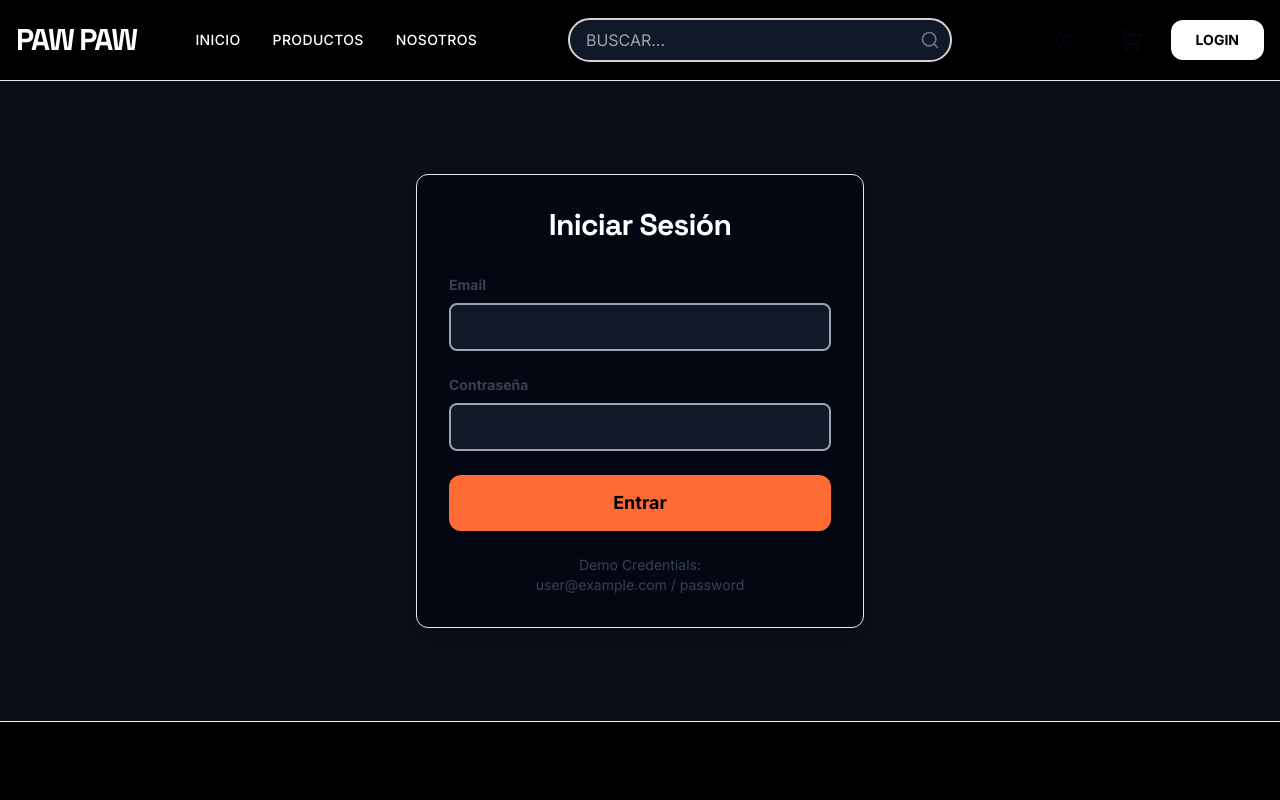
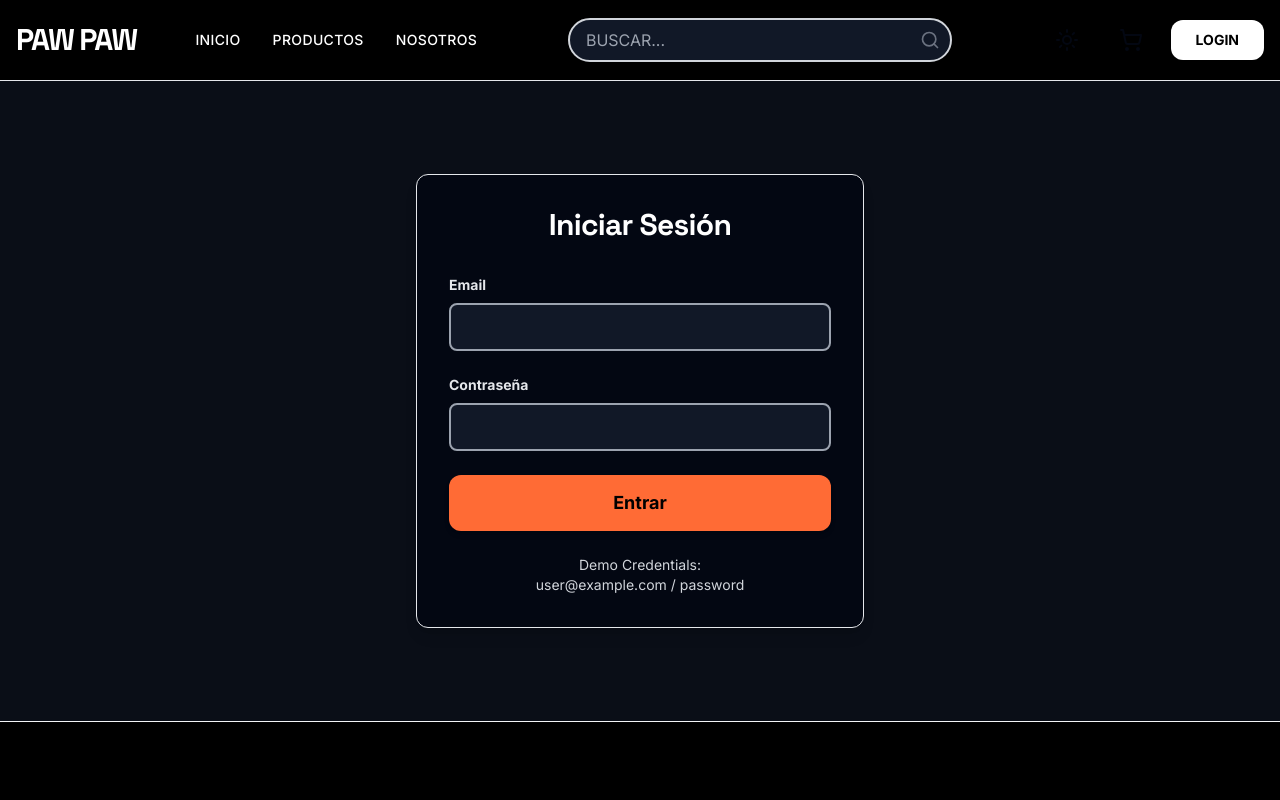
Before and after one commit to nhadadn/PawPaw, a React (Vite) app in the folder frontend/: page /login in a window 1280 px wide. Shown: the top 800 px of the page. Built offline with nearby package versions, Linux system fonts and the light colour scheme; no server answers.

Commit message:
fix: resolve remaining color contrast violations in dark mode

```diff
--- a/frontend/src/components/ui/Input.tsx
+++ b/frontend/src/components/ui/Input.tsx
@@ -17,7 +17,7 @@ const Input = React.forwardRef<HTMLInputElement, InputProps>(
         {label && (
           <label
             htmlFor={inputId}
-            className="text-sm font-bold text-neutral-700 dark:text-neutral-300 block"
+            className="text-sm font-bold text-neutral-700 dark:text-neutral-800 block"
           >
             {label}
           </label>
--- a/frontend/src/pages/Home.tsx
+++ b/frontend/src/pages/Home.tsx
@@ -98,7 +98,7 @@ export function Home() {
                 className={buttonVariants({
                   size: 'xl',
                   className:
-                    'w-full sm:w-auto min-w-[200px] text-lg font-bold bg-accent hover:bg-accent-hover text-white border-none shadow-lg shadow-accent/20',
+                    'w-full sm:w-auto min-w-[200px] text-lg font-bold bg-accent hover:bg-accent-hover text-white dark:text-white border-none shadow-lg shadow-accent/20',
                 })}
               >
                 Ver Colección
--- a/frontend/src/pages/Login.tsx
+++ b/frontend/src/pages/Login.tsx
@@ -56,7 +56,7 @@ export function Login() {
             Entrar
           </Button>
 
-          <div className="text-center text-sm text-neutral-800 dark:text-neutral-300">
+          <div className="text-center text-sm text-neutral-800 dark:text-neutral-700">
             <p>Demo Credentials:</p>
             <p>user@example.com / password</p>
           </div>
```
